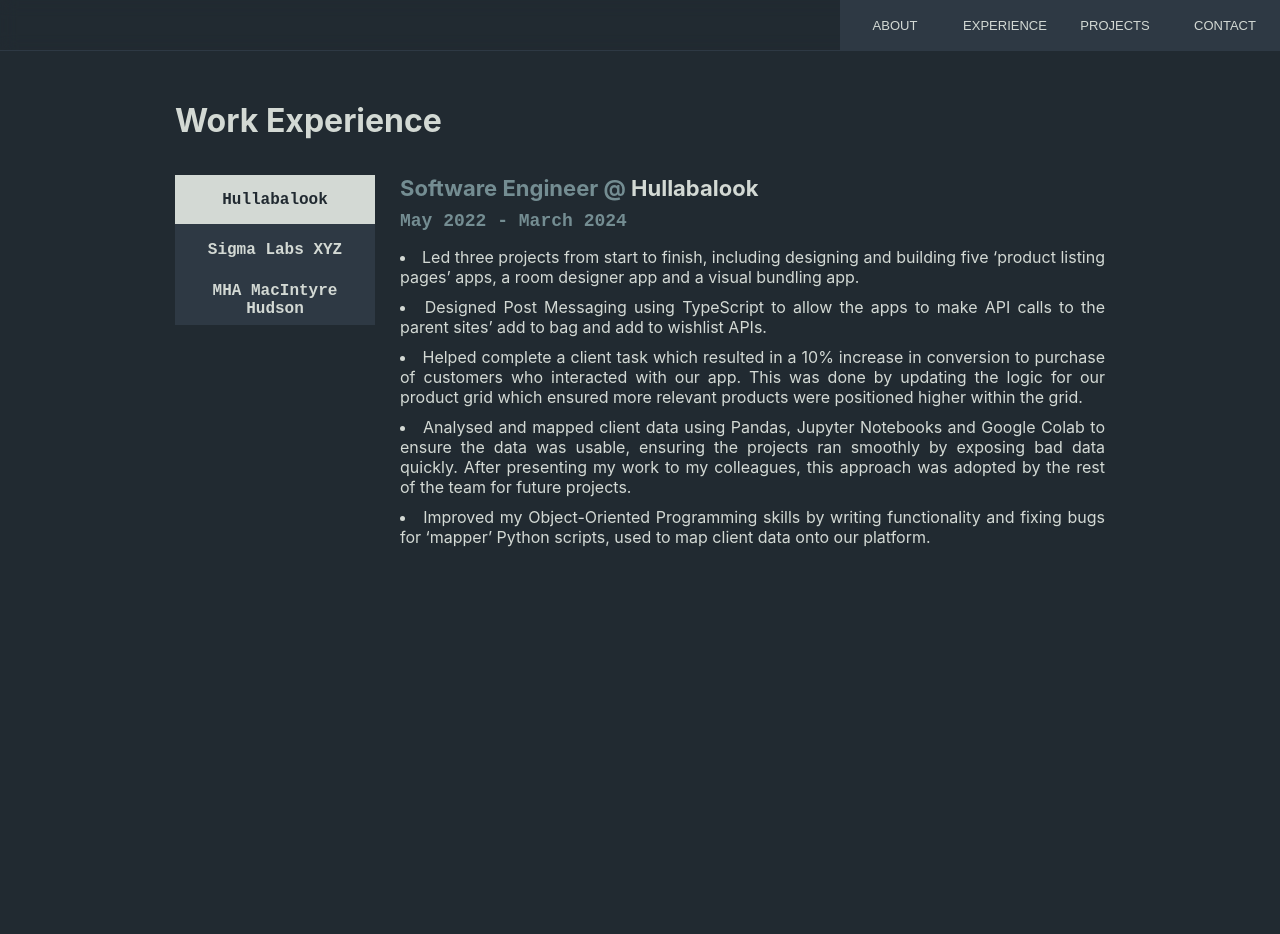
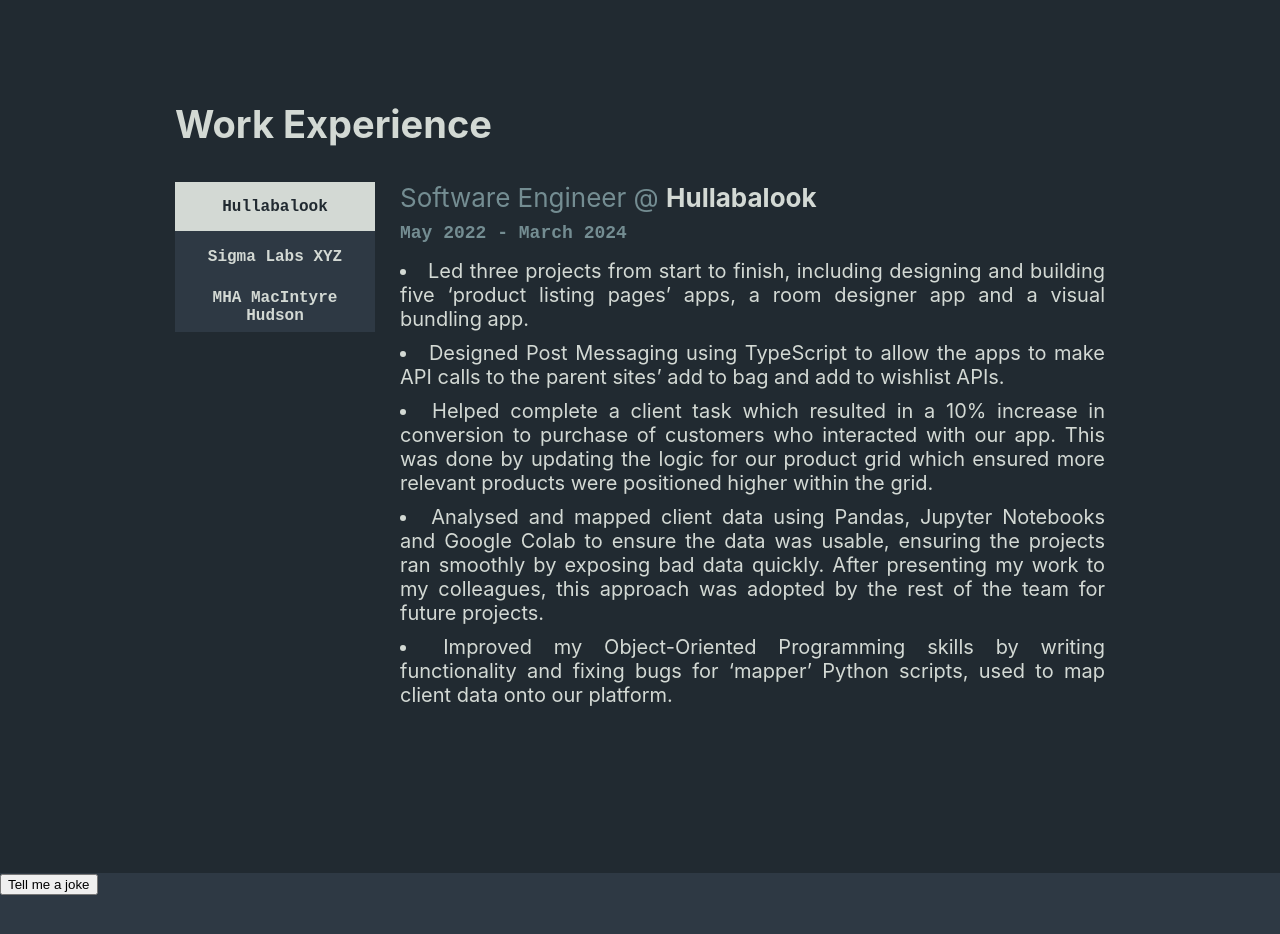
Before and after one commit to olliecase-green/olliecase-green.github.io, a React (Create React App) app: page /experience in a window 1280 px wide. Shown: the top 934 px of the page. Before the commit the page ends 800 px from the top, so only its background shows below. Built offline with nearby package versions, Linux system fonts and the light colour scheme.

Commit message:
Add font size variables and footer component

```diff
--- a/src/App.tsx
+++ b/src/App.tsx
@@ -4,6 +4,7 @@
 import Experience from "./Components/Experience"
 import Projects from "./Components/Projects"
 import Contact from "./Components/Contact"
+import Footer from "./Components/Footer"
 import "./CSS/App.scss"
 
 function App() {
@@ -18,6 +19,7 @@
           <Route path="/contact" element={<Contact />} />
         </Routes>
       </div>
+      <Footer />
     </BrowserRouter>
   )
 }
--- a/src/CSS/About.scss
+++ b/src/CSS/About.scss
@@ -15,18 +15,19 @@
 }
 
 .title {
-  font-size: 64px;
+  font-size: $page-title;
   font-weight: bold;
   margin: 0;
   color: $light-colour;
 }
 
 .subtitle {
-  font-size: 32px;
+  font-size: $page-heading;
   margin: 20px 0 40px 0;
 }
 
 .about-text {
+  font-size: $page-text;
   margin: 20px 0 0 0;
 }
 
--- a/src/CSS/Contact.scss
+++ b/src/CSS/Contact.scss
@@ -2,10 +2,11 @@
 
 .contact-container {
   padding: 50px 175px;
+  font-size: $page-text;
 }
 
 .contact-title {
-  font-size: 32px;
+  font-size: $page-heading;
   margin: 0 0 35px 0;
   color: $white;
 }
--- a/src/CSS/Experience.scss
+++ b/src/CSS/Experience.scss
@@ -5,7 +5,7 @@
 }
 
 .experience-title {
-  font-size: 32px;
+  font-size: $page-heading;
   margin: 0 0 35px 0;
   color: $white;
 }
@@ -44,8 +44,7 @@
 }
 
 .work-title {
-  font-weight: bold;
-  font-size: 22px;
+  font-size: $page-subtitle;
   margin: 0 0 10px 0;
   color: $light-colour;
 }
@@ -53,6 +52,7 @@
 .work-title a {
   color: $white;
   text-decoration: none;
+  font-weight: bold;
 }
 
 .work-dates {
@@ -71,9 +71,8 @@
 }
 
 li {
-  font-size: 16px;
+  font-size: $page-text;
   margin: 0 0 10px 0;
   list-style-position: inside;
   text-align: justify;
-  text-justify: inter-word;
 }
--- /dev/null
+++ b/src/CSS/Footer.scss
@@ -0,0 +1,7 @@
+@import "variables";
+
+.footer-container {
+  height: 100px;
+  background: $dark-colour;
+  margin-top: 100px;
+}
--- a/src/CSS/Projects.scss
+++ b/src/CSS/Projects.scss
@@ -2,10 +2,11 @@
 
 .projects-container {
   padding: 50px 175px;
+  font-size: $page-text;
 }
 
 .projects-title {
-  font-size: 32px;
+  font-size: $page-heading;
   margin: 0 0 35px 0;
   color: $white;
 }
--- a/src/CSS/variables.scss
+++ b/src/CSS/variables.scss
@@ -1,6 +1,10 @@
 // Fonts
 $main-font: Inter, system-ui, Avenir, Helvetica, Arial, sans-serif;
 $secondary-font: Roboto Mono, monospace;
+$page-title: 68px;
+$page-heading: 38px;
+$page-text: 20px;
+$page-subtitle: 26px;
 
 // Colours
 $black: #212a31;
--- a/src/Components/CompanyDetails.tsx
+++ b/src/Components/CompanyDetails.tsx
@@ -17,7 +17,7 @@
   return (
     <div className="work-info">
       <div className="work-title">
-        {jobTitle} @{" "}
+        <span>{jobTitle}</span> @{" "}
         <a rel="noopener noreferrer" target="_blank" href={link}>
           <span className="company">{name}</span>
         </a>
--- /dev/null
+++ b/src/Components/Footer.tsx
@@ -0,0 +1,11 @@
+import "../CSS/Footer.scss"
+
+function Footer() {
+  return (
+    <div className="footer-container">
+      <button>Tell me a joke</button>
+    </div>
+  )
+}
+
+export default Footer
--- a/src/Components/Navbar.tsx
+++ b/src/Components/Navbar.tsx
@@ -1,10 +1,11 @@
 import { useEffect, useState } from "react"
+import { NavbarOption } from "../Config/types"
 import "../CSS/Navbar.scss"
 
 function Navbar() {
   const [prevScrollPosition, setPrevScrollPosition] = useState(window.scrollY)
   const [visible, setVisible] = useState(true)
-  const options = ["about", "experience", "projects", "contact"]
+  const options: NavbarOption[] = ["about", "experience", "projects", "contact"]
   const navbarClass = visible ? "navbar visible" : "navbar hidden"
 
   useEffect(() => {
--- a/src/Config/types.ts
+++ b/src/Config/types.ts
@@ -3,6 +3,8 @@
   | "Hullabalook"
   | "Sigma Labs XYZ"
   | "MHA MacIntyre Hudson"
+
+export type NavbarOption = "about" | "experience" | "projects" | "contact"
 
 // Interfaces
 export interface CompanyDetailsProps {
```
